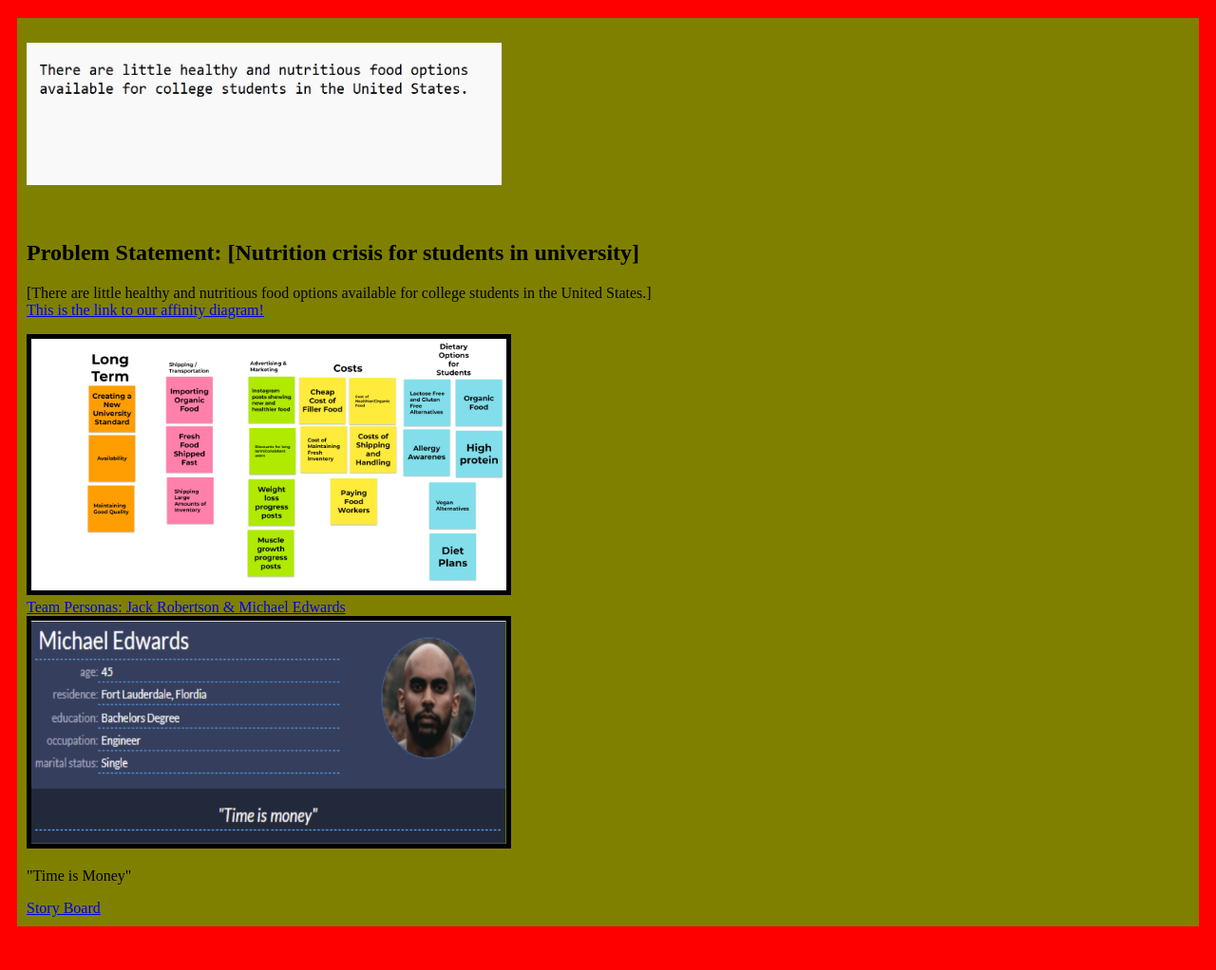
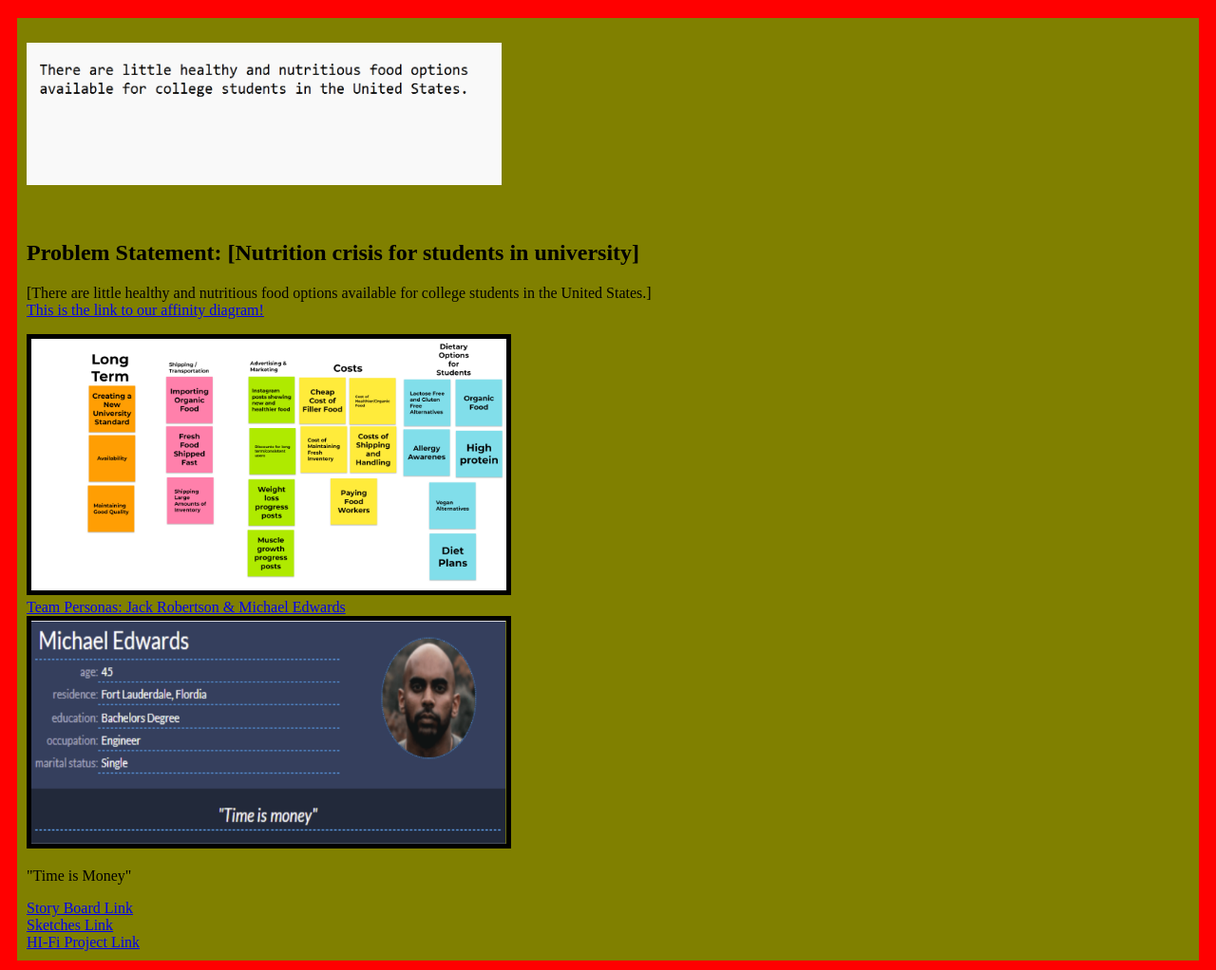
Before and after one commit to VitoSpatafora/VitoSpatafora.github.io, a plain HTML site: page index.html in a window 1280 px wide. Shown: the part 61-1083 px from the top of the page at 95% size. Before the commit the page ends 1047 px from the top, so only its background shows below. Drawn offline with Linux system fonts and the light colour scheme.

Commit message:
Update index.html

```diff
--- a/index.html
+++ b/index.html
@@ -25,7 +25,9 @@
         <p>
           "Time is Money"
         </p>
-        <a href="Storyboard.pdf">Story Board</a><br>
+        <a href="StoryBoard.pdf">Story Board Link</a><br>
+        <a href="Sketches.pdf">Sketches Link</a><br>
+        <a href="https://youtu.be/kb-8SCe1etM?si=9riD8BYYbsruvIEp"> HI-Fi Project Link</a>
       </section>
     </section>
   </body>
```
